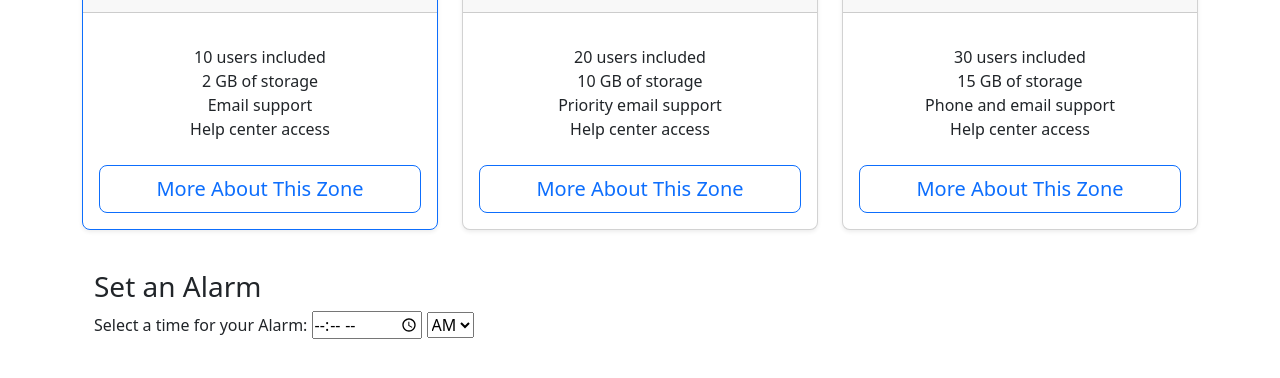
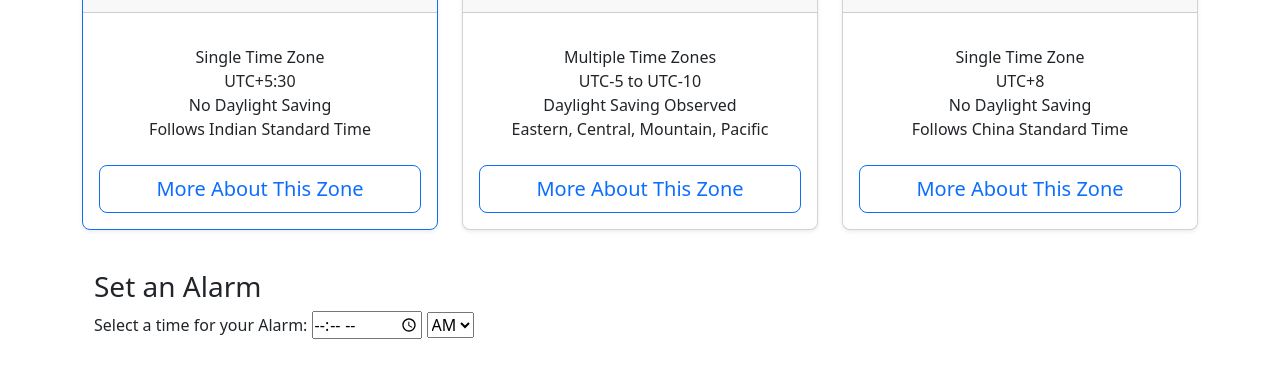
Before and after one commit to neha01K/World-Clock-with-Alarm, a website: page index.html in a window 1280 px wide. Shown: the part 178-556 px from the top of the page. Drawn offline with nearby package versions, Linux system fonts and the light colour scheme.

Commit message:
Update index.html
corrects the description part

```diff
--- a/index.html
+++ b/index.html
@@ -90,10 +90,10 @@
               <div class="card-body">
                 <h1 class="card-title pricing-card-title" id="india"></h1>
                 <ul class="list-unstyled mt-3 mb-4">
-                  <li>10 users included</li>
-                  <li>2 GB of storage</li>
-                  <li>Email support</li>
-                  <li>Help center access</li>
+                  <li>Single Time Zone</li>
+                  <li>UTC+5:30</li>
+                  <li>No Daylight Saving</li>
+                  <li>Follows Indian Standard Time</li>
                 </ul>
                 <button
                   type="button"
@@ -114,10 +114,10 @@
               <div class="card-body">
                 <h1 class="card-title pricing-card-title" id="usa"></h1>
                 <ul class="list-unstyled mt-3 mb-4">
-                  <li>20 users included</li>
-                  <li>10 GB of storage</li>
-                  <li>Priority email support</li>
-                  <li>Help center access</li>
+                  <li>Multiple Time Zones</li>
+                  <li>UTC-5 to UTC-10</li>
+                  <li>Daylight Saving Observed</li>
+                  <li>Eastern, Central, Mountain, Pacific</li>
                 </ul>
                 <button
                   type="button"
@@ -138,10 +138,10 @@
               <div class="card-body">
                 <h1 class="card-title pricing-card-title" id="china"></h1>
                 <ul class="list-unstyled mt-3 mb-4">
-                  <li>30 users included</li>
-                  <li>15 GB of storage</li>
-                  <li>Phone and email support</li>
-                  <li>Help center access</li>
+                  <li>Single Time Zone</li>
+                  <li>UTC+8</li>
+                  <li>No Daylight Saving</li>
+                  <li>Follows China Standard Time</li>
                 </ul>
                 <button
                   type="button"
```
